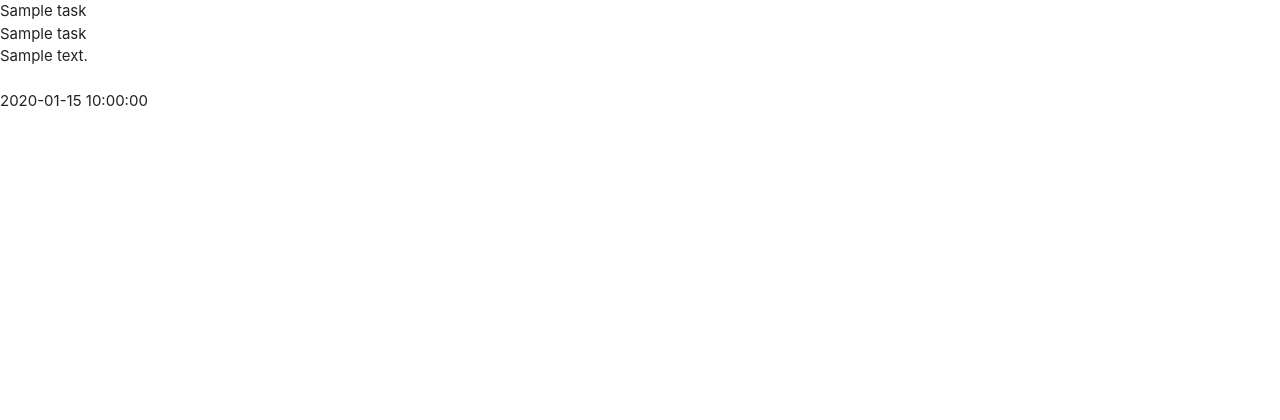
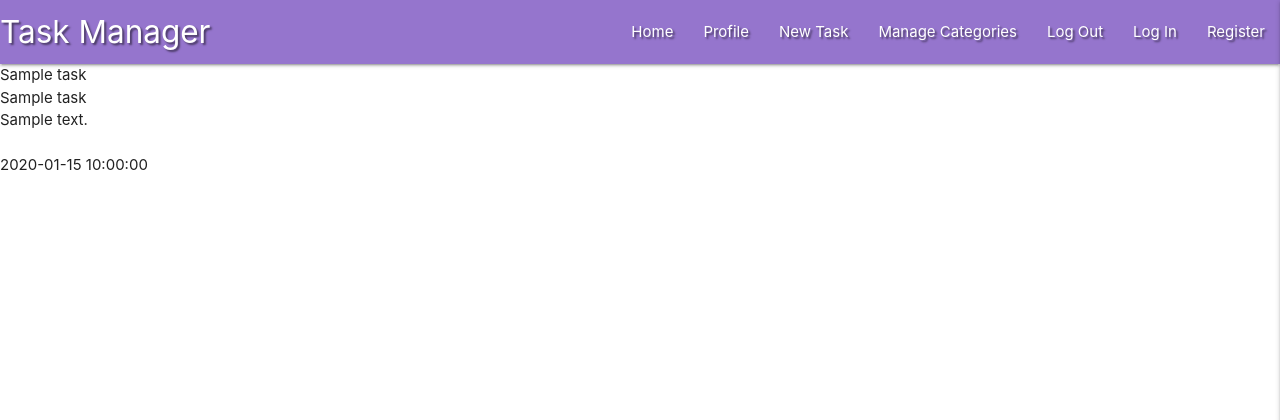
Before and after one commit to Summersby95/ms3-task-manager, a Flask app: page / in a window 1280 px wide. Shown: the top 420 px of the page. Run offline with Flask 2, Linux system fonts and the light colour scheme; a database or web service that is not in the repository returns one stand-in record (values such as "Sample title"); some libraries are stand-ins or nearby versions.

Commit message:
feat: add navbar and side nav

```diff
--- a/static/css/style.css
+++ b/static/css/style.css
@@ -0,0 +1,3 @@
+.text-shadow {
+    text-shadow: 2px 2px 2px rgba(0, 0, 0, 0.5);
+}
--- a/static/js/script.js
+++ b/static/js/script.js
@@ -0,0 +1,5 @@
+$(document).ready(function(){
+    $('.sidenav').sidenav({
+        edge: "right"
+    });
+});
--- a/templates/base.html
+++ b/templates/base.html
@@ -5,6 +5,7 @@
     <meta http-equiv="X-UA-Compatible" content="IE=edge">
     <meta name="viewport" content="width=device-width, initial-scale=1.0">
     <link rel="stylesheet" href="https://cdnjs.cloudflare.com/ajax/libs/materialize/1.0.0/css/materialize.min.css">
+    <link href="https://fonts.googleapis.com/icon?family=Material+Icons" rel="stylesheet">
     <link rel="stylesheet" href="https://cdnjs.cloudflare.com/ajax/libs/font-awesome/5.15.3/css/all.min.css" integrity="sha512-iBBXm8fW90+nuLcSKlbmrPcLa0OT92xO1BIsZ+ywDWZCvqsWgccV3gFoRBv0z+8dLJgyAHIhR35VZc2oM/gI1w==" crossorigin="anonymous" />
     <link rel="stylesheet" href="{{ url_for('static', filename='css/style.css') }}">
     {% block styles %}
@@ -12,6 +13,39 @@
     <title>Task Manager</title>
 </head>
 <body>
+
+    <header>
+        <!-- top navbar -->
+        <nav class="nav-extended text-shadow deep-purple lighten-2">
+            <div class="nav-wrapper">
+                <a href="{{ url_for('get_tasks') }}" class="brand-logo">Task Manager</a>
+                <a href="#" data-target="mobile-demo" class="sidenav-trigger right"><i class="fas fa-bars"></i></a>
+                <ul class="right hide-on-med-and-down">
+                    <li><a href="{{ url_for('get_tasks') }}">Home</a></li>
+                    <li><a href="#">Profile</a></li>
+                    <li><a href="#">New Task</a></li>
+                    <li><a href="#">Manage Categories</a></li>
+                    <li><a href="#">Log Out</a></li>
+                    <li><a href="#">Log In</a></li>
+                    <li><a href="#">Register</a></li>
+                </ul>
+            </div>
+        </nav>
+
+        <!-- moblile side navbar -->
+        <ul class="sidenav" id="mobile-demo">
+            <li>
+                <h4 class="center-align light-blue-text text-darken-4">Task Manager</h4>
+            </li>
+            <li><a href="{{ url_for('get_tasks') }}">Home</a></li>
+            <li><a href="#">Profile</a></li>
+            <li><a href="#">New Task</a></li>
+            <li><a href="#">Manage Categories</a></li>
+            <li><a href="#">Log Out</a></li>
+            <li><a href="#">Log In</a></li>
+            <li><a href="#">Register</a></li>
+        </ul>
+    </header>
 
     {% block content %}
     {% endblock %}
```
